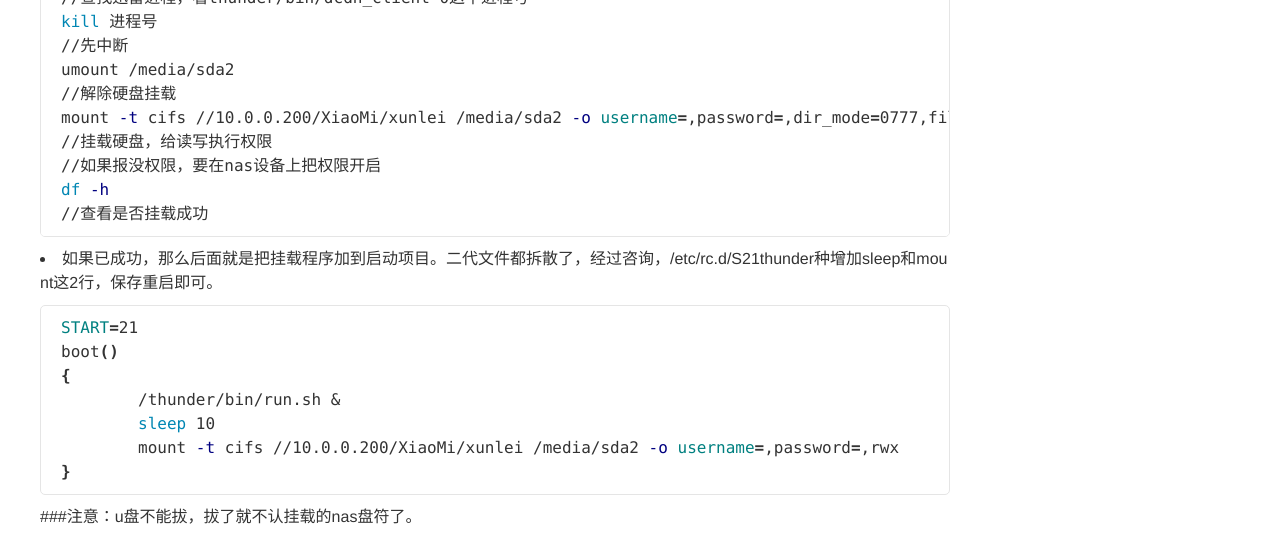
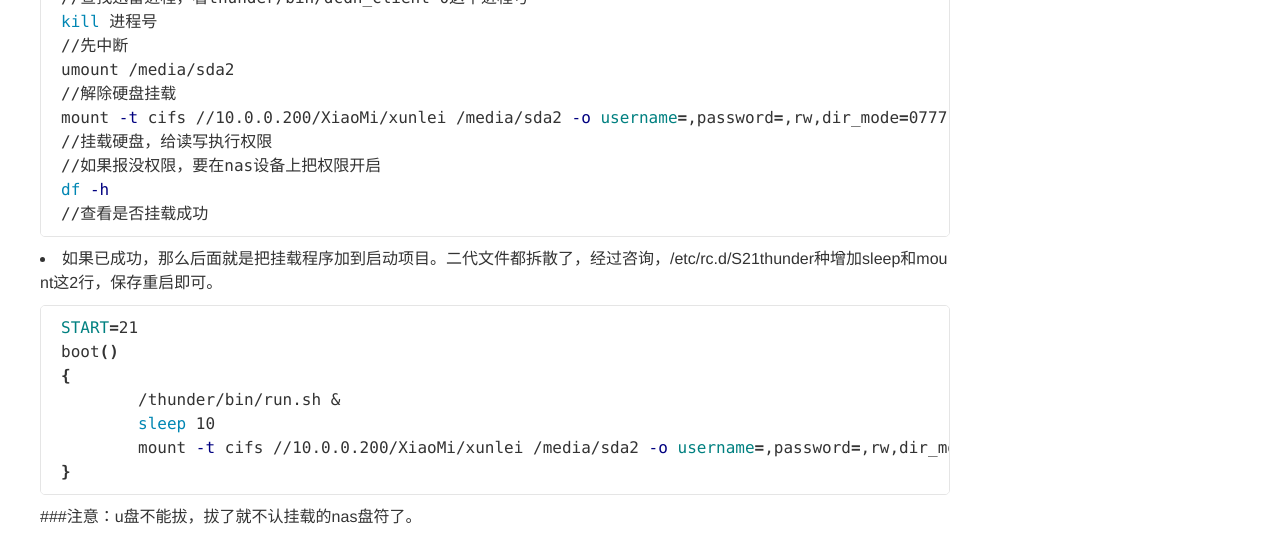
Before and after one commit to yeeh/blog.yeeh.org, a Jekyll site: the page built from _posts/2016-2-21-xunlei-zhuanqianbao.md, in a window 1280 px wide. Shown: the part 878-1424 px from the top of the page. Built offline with Jekyll 4.4.1, drawn with Linux system fonts in a browser that asks for light colours; comment, search, counter and statistics services are not loaded.

Commit message:
update mount

````diff
--- a/_posts/2016-2-21-xunlei-zhuanqianbao.md
+++ b/_posts/2016-2-21-xunlei-zhuanqianbao.md
@@ -37,7 +37,7 @@
 //先中断
 umount /media/sda2
 //解除硬盘挂载
-mount -t cifs //10.0.0.200/XiaoMi/xunlei /media/sda2 -o username=,password=,dir_mode=0777,file_mode=0777
+mount -t cifs //10.0.0.200/XiaoMi/xunlei /media/sda2 -o username=,password=,rw,dir_mode=0777,file_mode=0777
 //挂载硬盘，给读写执行权限
 //如果报没权限，要在nas设备上把权限开启
 df -h
@@ -52,7 +52,7 @@
 {
         /thunder/bin/run.sh &
         sleep 10
-        mount -t cifs //10.0.0.200/XiaoMi/xunlei /media/sda2 -o username=,password=,rwx
+        mount -t cifs //10.0.0.200/XiaoMi/xunlei /media/sda2 -o username=,password=,rw,dir_mode=0777,file_mode=0777
 }
 ```
 
````
